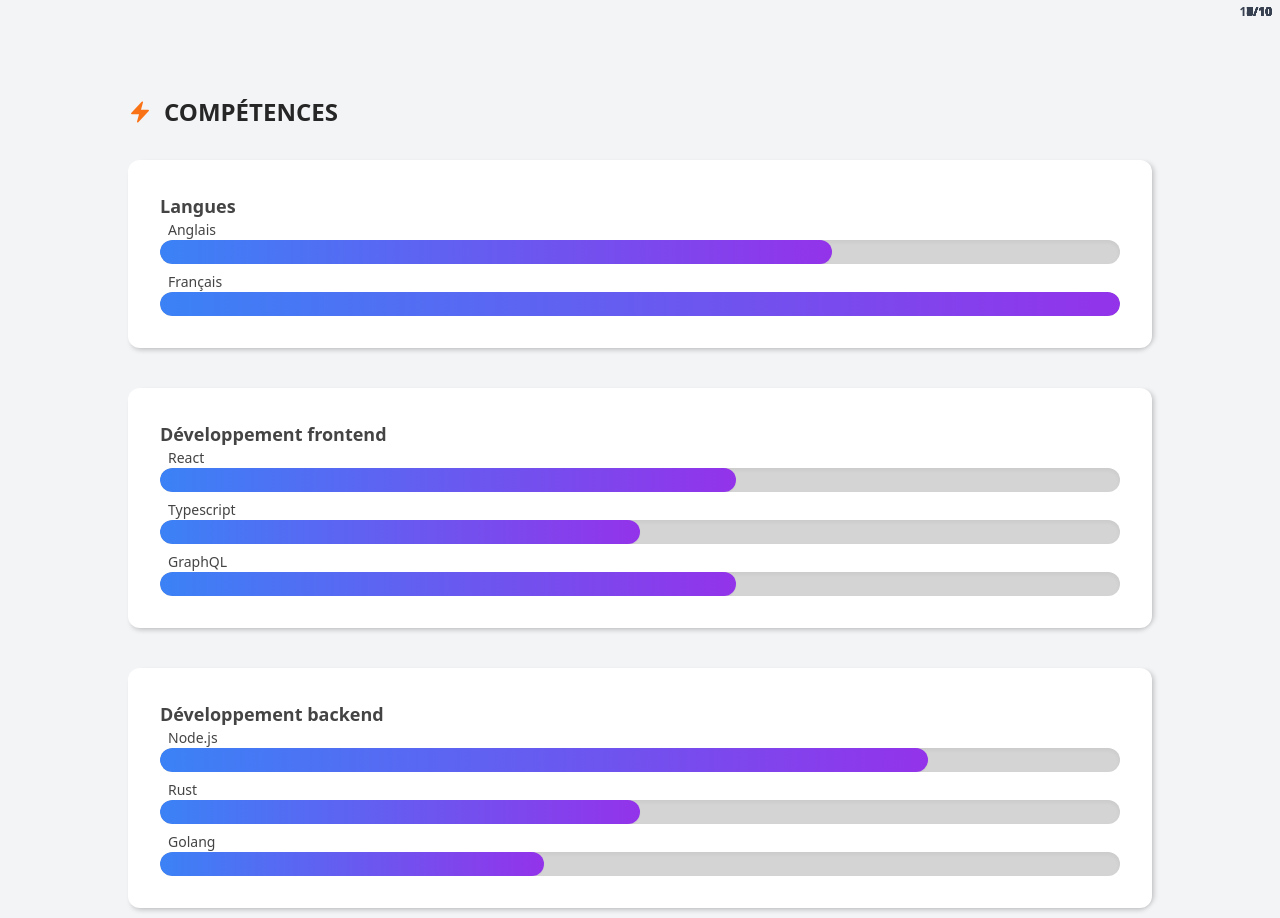
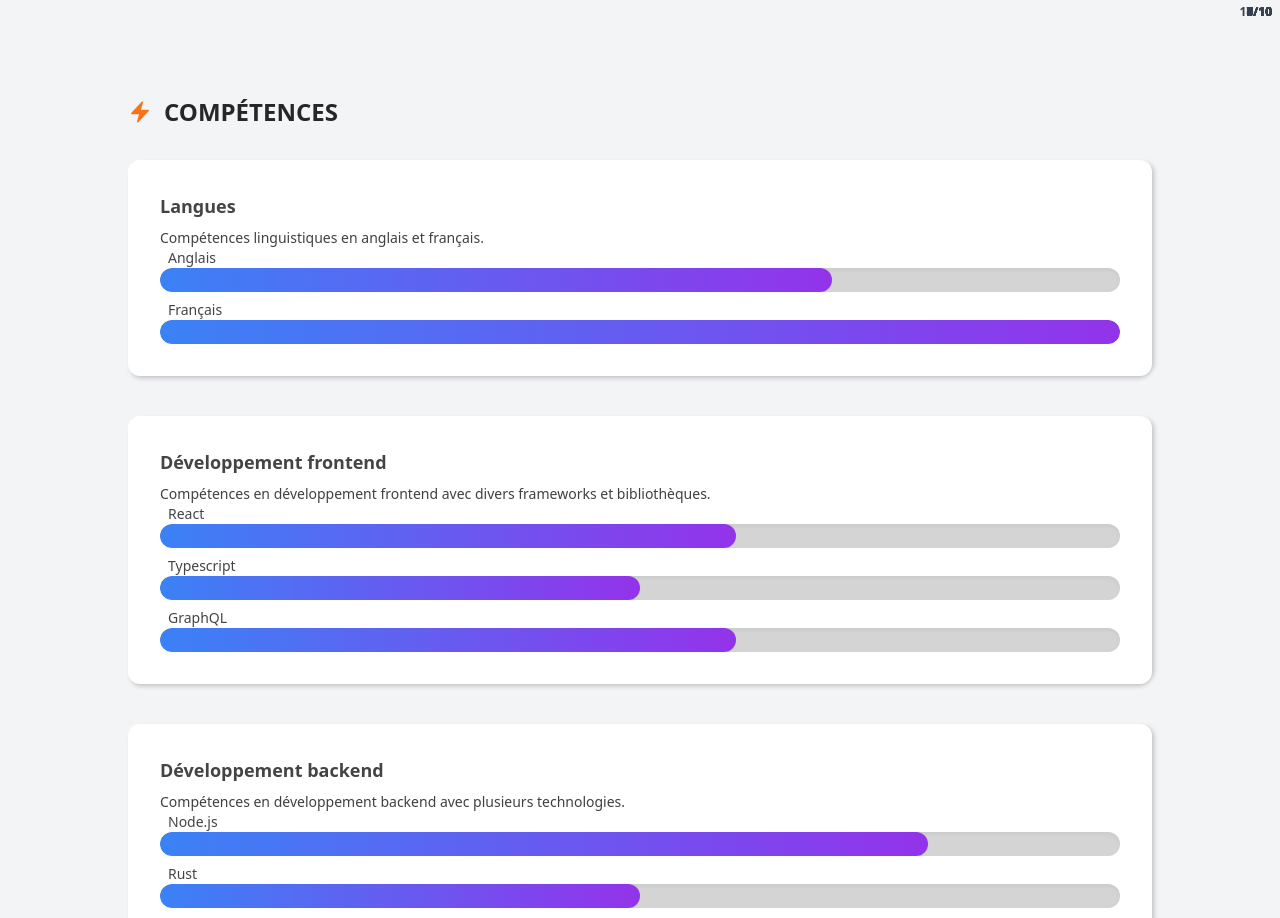
Before and after one commit to Emispheres/Dev-Portfolio, a Next.js app: page /resume in a window 1280 px wide. Shown: the top 918 px of the page. Built offline with nearby package versions, Linux system fonts and the light colour scheme.

Commit message:
Ajout de description dans Skills.tsx et dataDef.ts sous SkillGroup

```diff
--- a/src/components/Sections/Resume/Skills.tsx
+++ b/src/components/Sections/Resume/Skills.tsx
@@ -8,12 +8,14 @@ import {Skill as SkillType, SkillGroup as SkillGroupType} from '../../../data/da
  */
 export const SkillGroup: FC<PropsWithChildren<{skillGroup: SkillGroupType}>> = memo(({skillGroup}) => {
   // Récupère le nom du groupe et la liste des compétences
-  const {name, skills} = skillGroup;
+  const {name, skills, description} = skillGroup;
 
   return (
     <div className="flex flex-col bg-white rounded-xl mb-4 p-8 shadow-x">
       {/* Titre du groupe en gras et centré */}
       <span className="text-start text-lg font-bold ">{name}</span>
+
+      <span className="text-sm text-neutral-700 prose prose-sm max-w-none pt-2">{description}</span>
 
       {/* Affiche chaque compétence avec une barre de niveau */}
       <div className="flex flex-col gap-y-2">
--- a/src/data/data.tsx
+++ b/src/data/data.tsx
@@ -119,6 +119,7 @@ Autonome de nature, je peux travailler seule ou en groupe,
 export const skills: SkillGroup[] = [
   {
     name: 'Langues',
+    description: 'Compétences linguistiques en anglais et français.',
     skills: [
       {
         name: 'Anglais',
@@ -132,6 +133,7 @@ export const skills: SkillGroup[] = [
   },
   {
     name: 'Développement frontend',
+    description: 'Compétences en développement frontend avec divers frameworks et bibliothèques.',
     skills: [
       {
         name: 'React',
@@ -149,6 +151,7 @@ export const skills: SkillGroup[] = [
   },
   {
     name: 'Développement backend',
+    description: 'Compétences en développement backend avec plusieurs technologies.',
     skills: [
       {
         name: 'Node.js',
@@ -166,6 +169,7 @@ export const skills: SkillGroup[] = [
   },
   {
     name: 'Outils & Technologies',
+    description: "Compétences avec divers outils et technologies de développement.",
     skills: [
       {
         name: 'Git',
--- a/src/data/dataDef.ts
+++ b/src/data/dataDef.ts
@@ -70,6 +70,7 @@ export interface Skill {
 
 export interface SkillGroup {
   name: string;
+  description: string;
   skills: Skill[];
 }
 
```
